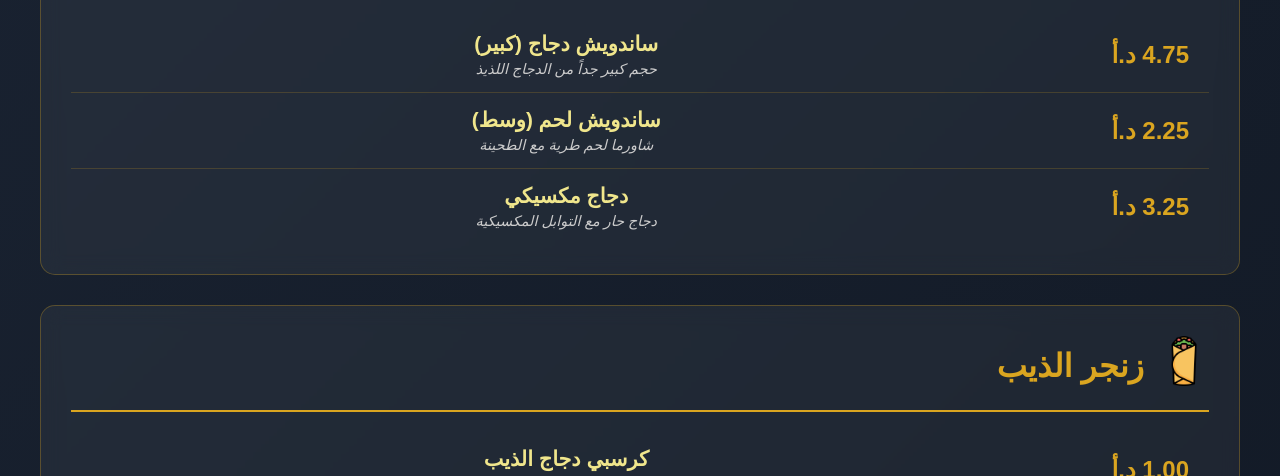
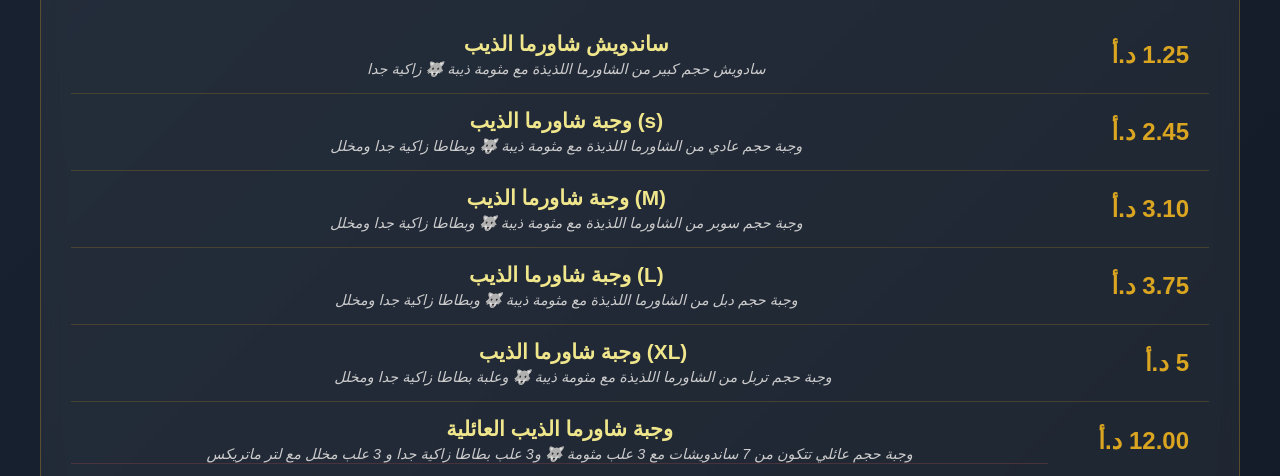
Before and after one commit to AbdallahAwaysheh/altheeb-menu, a plain HTML site: page index.html in a window 1280 px wide. Shown: the part 476-952 px from the top of the page. Drawn offline with Linux system fonts and the light colour scheme.

Commit message:
Revise شاورما الذيب menu items and prices
Updated menu items and prices for the شاورما الذيب category.

```diff
--- a/index.html
+++ b/index.html
@@ -178,6 +178,9 @@
             margin-right: 20px;
             margin-left: 0;
         }
+        #fam {
+                border-bottom: 1px solid rgba(237, 90, 90, 0.2);
+            }
 
         @media (max-width: 768px) {
             h1 {
@@ -198,6 +201,7 @@
                 margin-left: 0 !important;
                 margin-right: 0 !important;
             }
+
         }
     </style>
 </head>
@@ -214,26 +218,46 @@
                 <h2><span class="category-icon"><img src="shawerma.png" alt="" width="50px"></span> شاورما الذيب</h2>
                 <div class="menu-item">
                     <div class="item-info">
-                        <div class="item-name">ساندويش دجاج (كبير)</div>
-                        <div class="item-description">حجم كبير جداً من الدجاج اللذيذ</div>
+                        <div class="item-name">ساندويش شاورما الذيب</div>
+                        <div class="item-description">  سادويش حجم كبير من الشاورما اللذيذة مع مثومة ذيبة 🐺 زاكية جدا </div>
                     </div>
-                    <div class="item-price">4.75 د.أ</div>
+                    <div class="item-price">1.25 د.أ</div>
                 </div>
                 <div class="menu-item">
                     <div class="item-info">
-                        <div class="item-name">ساندويش لحم (وسط)</div>
-                        <div class="item-description">شاورما لحم طرية مع الطحينة</div>
+                        <div class="item-name">(s) وجبة شاورما الذيب </div>
+                        <div class="item-description">وجبة حجم عادي من الشاورما اللذيذة مع مثومة ذيبة 🐺 وبطاطا زاكية جدا ومخلل</div>
                     </div>
-                    <div class="item-price">2.25 د.أ</div>
+                    <div class="item-price">2.45 د.أ</div>
                 </div>
                 <div class="menu-item">
                     <div class="item-info">
-                        <div class="item-name">دجاج مكسيكي</div>
-                        <div class="item-description">دجاج حار مع التوابل المكسيكية</div>
+                        <div class="item-name">(M) وجبة شاورما الذيب </div>
+                        <div class="item-description">وجبة حجم سوبر من الشاورما اللذيذة مع مثومة ذيبة 🐺 وبطاطا زاكية جدا ومخلل</div>
                     </div>
-                    <div class="item-price">3.25 د.أ</div>
+                    <div class="item-price">3.10 د.أ</div>
                 </div>
-            </div>
+                <div class="menu-item">
+                    <div class="item-info">
+                        <div class="item-name">(L) وجبة شاورما الذيب </div>
+                        <div class="item-description">وجبة حجم دبل من الشاورما اللذيذة مع مثومة ذيبة 🐺 وبطاطا زاكية جدا ومخلل</div>
+                    </div>
+                    <div class="item-price">3.75 د.أ</div>
+                </div>
+                <div class="menu-item">
+                    <div class="item-info">
+                        <div class="item-name">(XL) وجبة شاورما الذيب </div>
+                        <div class="item-description">وجبة حجم تربل من الشاورما اللذيذة مع مثومة ذيبة 🐺 وعلبة بطاطا زاكية جدا ومخلل</div>
+                    </div>
+                    <div class="item-price">5 د.أ</div>
+                </div>
+                <div class="menu-item">
+                    <div class="item-info" id="fam">
+                        <div class="item-name"> وجبة شاورما الذيب العائلية</div>
+                        <div class="item-description">وجبة حجم عائلي تتكون من 7 ساندويشات مع 3 علب مثومة 🐺 و3  علب بطاطا زاكية جدا و 3 علب مخلل مع لتر ماتريكس</div>
+                    </div>
+                    <div class="item-price">12.00 د.أ</div>
+                </div>
 
             <div class="category">
                 <h2><span class="category-icon"><img src="zinger.png" alt="" width="50px"></span> زنجر الذيب</h2>
```
